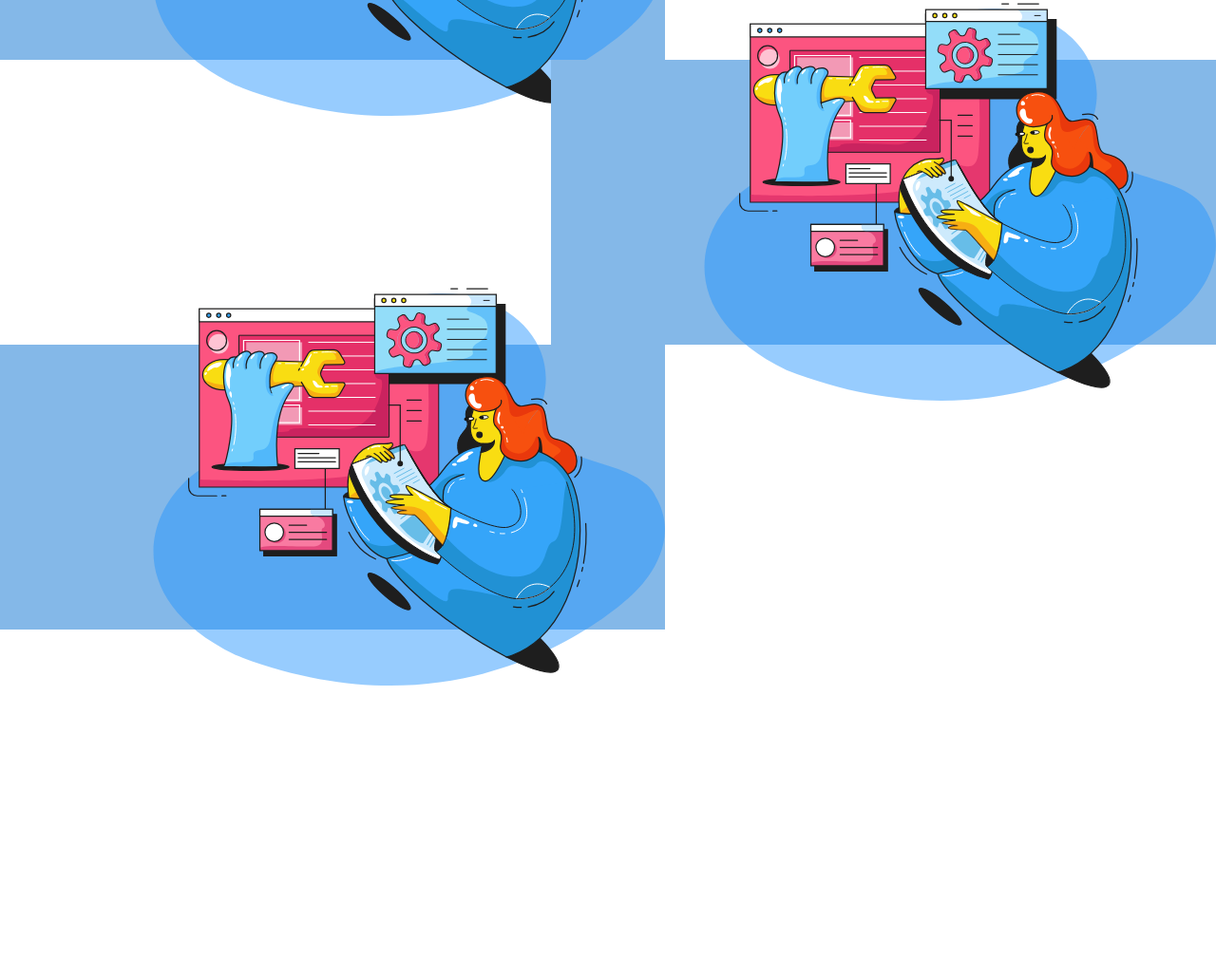
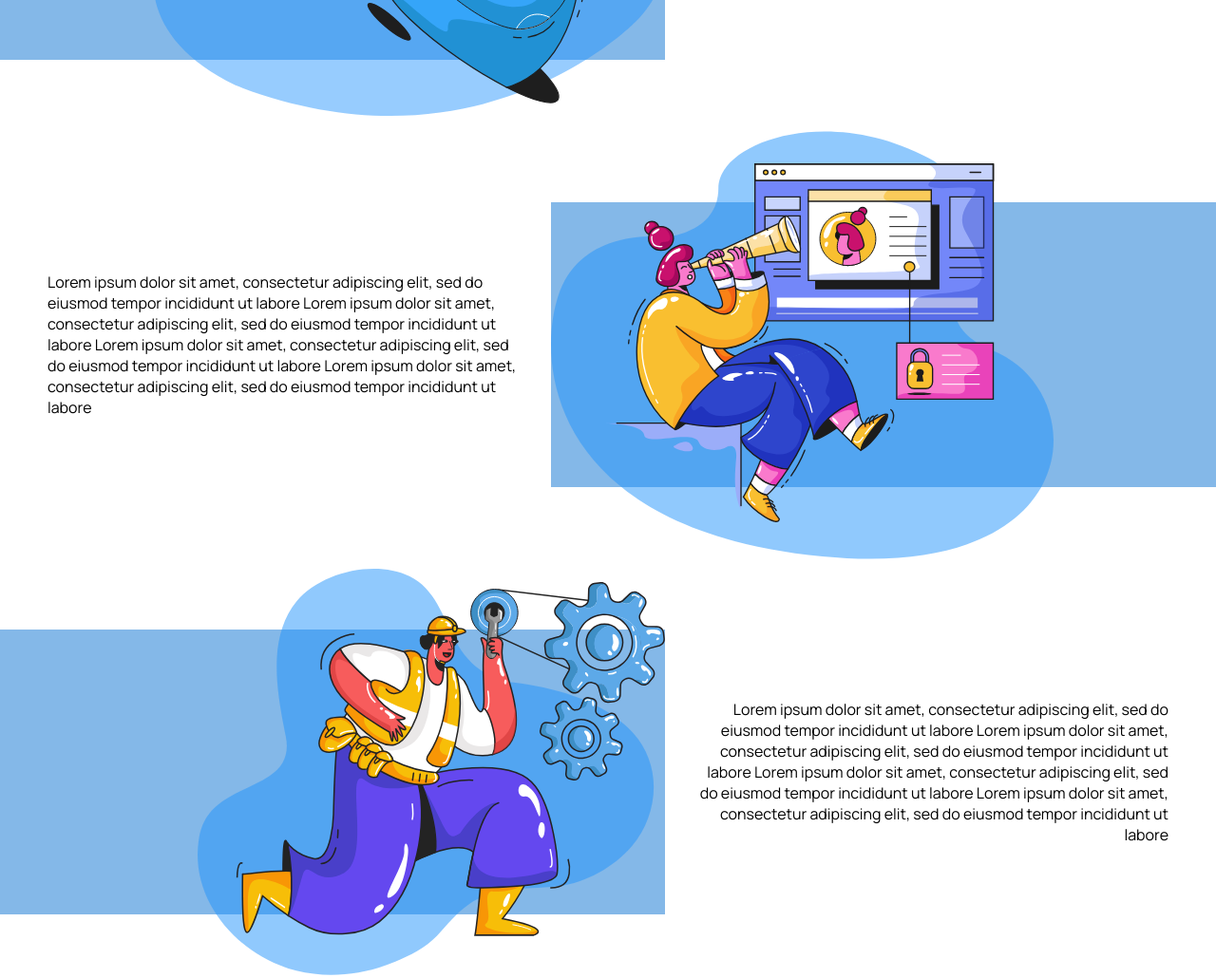
Before and after one commit to Projeto-grupo-05/projeto, a plain HTML site: page view/public/pages/index.html in a window 1280 px wide. Shown: the part 1777-2807 px from the top of the page at 95% size. Before the commit the page ends 2500 px from the top, so only its background shows below. Drawn offline with Linux system fonts and the light colour scheme; files whose address does not match are found by name.

Commit message:
info completa

```diff
--- a/view/public/css/index.css
+++ b/view/public/css/index.css
@@ -92,6 +92,7 @@
 
 .info {
     display: flex;
+    margin-bottom: 150px;
 }
 
 .img-info {
@@ -100,6 +101,13 @@
     bottom: 0;
     margin: auto 0;
     right: 0;
+}
+.img-info2 {
+    position: absolute;
+    top: 0;
+    bottom: 0;
+    margin: auto 0;
+    left: 0;
 }
 
 .direita {
@@ -115,6 +123,13 @@
     margin-right: 50px;
 }
 
+.texto-info2 {
+    width: 500px;
+    align-self: center;
+    margin-left: 50px;
+    margin-right: auto;
+}
+
 
 /* @media only screen and (min-width: 768px) {
 	.infobg {
--- a/view/public/pages/index.html
+++ b/view/public/pages/index.html
@@ -7,7 +7,7 @@
     <link rel="stylesheet" href="../../../view/style/global.css">
     <link rel="stylesheet" href="../css/login.css">
     <link rel="stylesheet" href="../css/index.css">
-    <title>Home - **********</title>
+    <title>Home - Sollicitus</title>
 </head>
 <body>
     <header>
@@ -64,17 +64,18 @@
                 <p class="texto-info">Lorem ipsum dolor sit amet, consectetur adipiscing elit, sed do eiusmod tempor incididunt ut labore Lorem ipsum dolor sit amet, consectetur adipiscing elit, sed do eiusmod tempor incididunt ut labore Lorem ipsum dolor sit amet, consectetur adipiscing elit, sed do eiusmod tempor incididunt ut labore Lorem ipsum dolor sit amet, consectetur adipiscing elit, sed do eiusmod tempor incididunt ut labore</p>
             </div>
             <div class="info direita">
+                <p class="texto-info2">Lorem ipsum dolor sit amet, consectetur adipiscing elit, sed do eiusmod tempor incididunt ut labore Lorem ipsum dolor sit amet, consectetur adipiscing elit, sed do eiusmod tempor incididunt ut labore Lorem ipsum dolor sit amet, consectetur adipiscing elit, sed do eiusmod tempor incididunt ut labore Lorem ipsum dolor sit amet, consectetur adipiscing elit, sed do eiusmod tempor incididunt ut labore</p>
                 <div class="infobg bg-azul-bebe">
-                    <img src="../assets/images/ilustra-manutencao-site.svg" class="img-info">
+                    <img src="../assets/images/ilustra-vigia.svg" class="img-info2">
                 </div>
+
             </div>
             <div class="info">
                 <div class="infobg bg-azul-bebe">
-                    <img src="../assets/images/ilustra-manutencao-site.svg" class="img-info">
+                    <img src="../assets/images/ilustra-conserto.svg" class="img-info">
                 </div>
+                <p class="texto-info">Lorem ipsum dolor sit amet, consectetur adipiscing elit, sed do eiusmod tempor incididunt ut labore Lorem ipsum dolor sit amet, consectetur adipiscing elit, sed do eiusmod tempor incididunt ut labore Lorem ipsum dolor sit amet, consectetur adipiscing elit, sed do eiusmod tempor incididunt ut labore Lorem ipsum dolor sit amet, consectetur adipiscing elit, sed do eiusmod tempor incididunt ut labore</p>
             </div>
-            <div class="info"></div>
-            <div class="info"></div>
         </section>
         </html>
 </body>
```
Also changed, not shown: view/public/assets/images/bg-quem-somos.svg (added), view/public/assets/images/ilustra-conserto.svg (added), view/public/assets/images/ilustra-vigia.svg (added).
